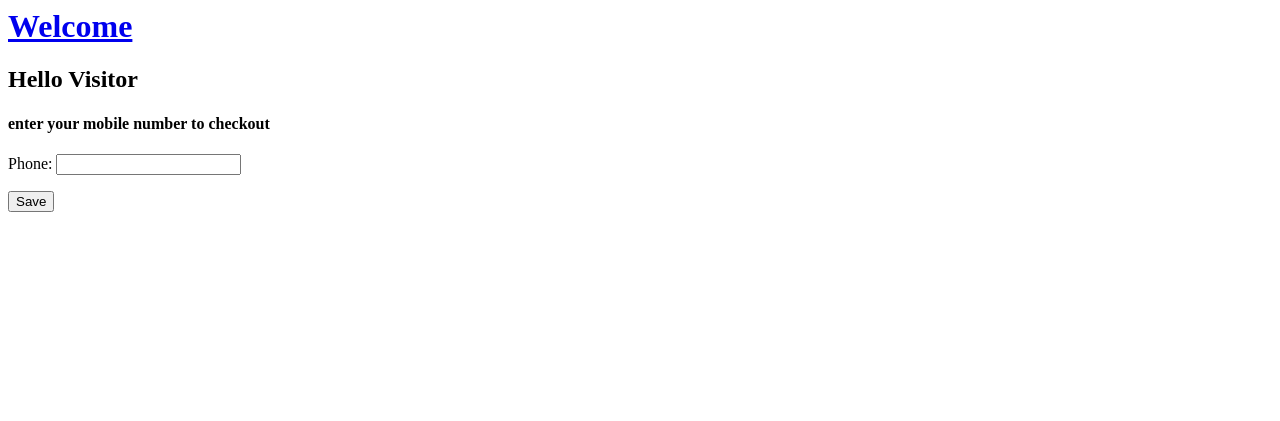
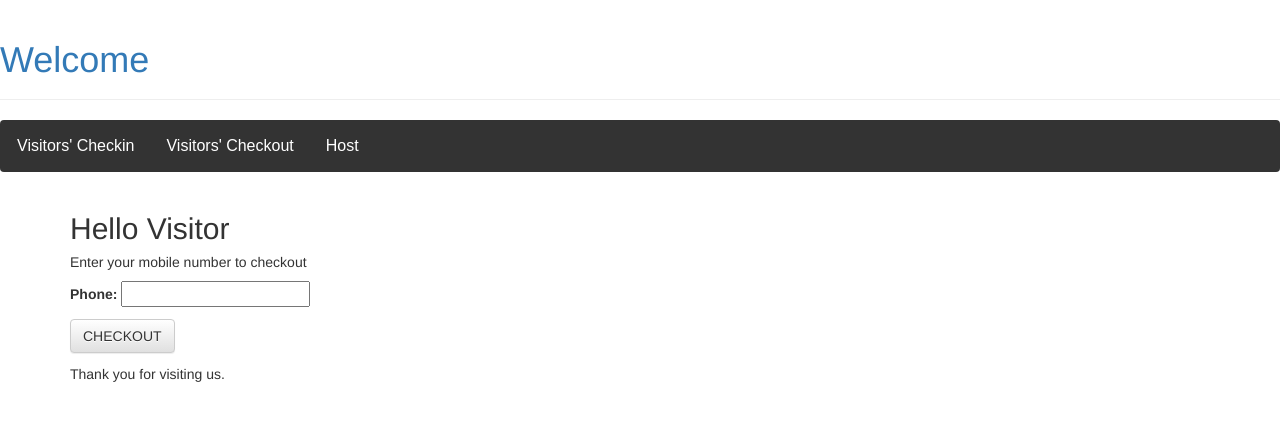
Before and after one commit to rohits64/Entry_Management, a Django app: page /visitor/check_out/ in a window 1280 px wide. Shown: the top 421 px of the page. Run offline with Django 3.2, Linux system fonts and the light colour scheme; some libraries are stand-ins or nearby versions.

Commit message:
enabled sms facility

```diff
--- a/bform/templates/bform/base.html
+++ b/bform/templates/bform/base.html
@@ -1,6 +1,51 @@
 <body>
     <div class="page-header">
         <h1><a href="/">Welcome</a></h1>
+        <link rel="stylesheet" href="//maxcdn.bootstrapcdn.com/bootstrap/3.2.0/css/bootstrap.min.css">
+        <link rel="stylesheet" href="//maxcdn.bootstrapcdn.com/bootstrap/3.2.0/css/bootstrap-theme.min.css">
+        <meta name="viewport" content="width=device-width, initial-scale=1">
+<link rel="stylesheet" href="https://cdnjs.cloudflare.com/ajax/libs/font-awesome/4.7.0/css/font-awesome.min.css">
+<style>
+.navbar {
+  overflow: hidden;
+  background-color: #333;
+  font-family: Arial, Helvetica, sans-serif;
+}
+
+.navbar a {
+  float: left;
+  font-size: 16px;
+  color: white;
+  text-align: center;
+  padding: 14px 16px;
+  text-decoration: none;
+}
+
+.dropdown {
+  float: left;
+  overflow: hidden;
+}
+
+.dropdown .dropbtn {
+  font-size: 16px;
+  border: none;
+  outline: none;
+  color: white;
+  padding: 14px 16px;
+  background-color: inherit;
+  font-family: inherit;
+  margin: 0;
+}
+
+.navbar a:hover, .dropdown:hover .dropbtn {
+  background-color: rgb(74, 44, 247);
+}
+</style>
+    </div>
+    <div class="navbar">
+        <a href="/visitor/new">Visitors' Checkin</a>
+        <a href="/visitor/check_out">Visitors' Checkout</a>
+        <a href="/host/new">Host</a>
     </div>
     <div class="content container">
         <div class="row">
--- a/bform/templates/bform/visitor_edit.html
+++ b/bform/templates/bform/visitor_edit.html
@@ -4,6 +4,6 @@
     <h2>Hello Visitor</h2>
     <form method="POST" class="post-form">{% csrf_token %}
         {{ form.as_p }}
-        <button type="submit" class="save btn btn-default">Save</button>
+        <button type="submit" class="save btn btn-default">Checkin</button>
     </form>
 {% endblock %}
--- a/bform/templates/bform/visitor_out.html
+++ b/bform/templates/bform/visitor_out.html
@@ -2,9 +2,10 @@
 
 {% block content %}
     <h2>Hello Visitor</h2>
-    <h4>enter your mobile number to checkout</h4>
+    <h5>Enter your mobile number to checkout</h5>
     <form method="POST" class="post-form">{% csrf_token %}
         {{ form.as_p }}
-        <button type="submit" class="save btn btn-default">Save</button>
+        <button type="submit" class="save btn btn-default">CHECKOUT</button>
     </form>
+    <h5>Thank you for visiting us.</h5>
 {% endblock %}
--- a/bform/views.py
+++ b/bform/views.py
@@ -2,11 +2,14 @@ from django.shortcuts import render
 from django.http import HttpResponse
 from .forms import HostsForm,VisitorsForm,VisitorsOutForm
 import json
+import requests
 from json import loads
 from django.utils import timezone
 from .models import Hosts,Visitors
 from django.core.mail import send_mail
 from django.conf import settings
+from django.shortcuts import redirect
+from django.shortcuts import render_to_response
 
 # Create your views here.
 def index(request):
@@ -18,6 +21,9 @@ def host_new(request):
         if form.is_valid():
             host = form.save(commit=False)
             host.save()
+            return render_to_response('bform/return_s.html')
+        else:
+            return render_to_response('bform/return_u.html')
     else:
         form=HostsForm()
     return render(request,'bform/host_edit.html',{'form':form})
@@ -35,20 +41,24 @@ def visitor_new(request):
             email_from=settings.EMAIL_HOST_USER
             recipient_list= [r_host.email,]
             send_mail( subject, message, email_from, recipient_list )
+            url = "https://www.fast2sms.com/dev/bulk"
+            payload = "sender_id=FSTSMS&message="+message+"&language=english&route=p&numbers="+str(r_host.phone)
+            headers = {
+                'authorization': "yourFAST2SMSAPI",
+                'Content-Type': "application/x-www-form-urlencoded",
+                'Cache-Control': "no-cache",
+            }
+            response = requests.request("POST", url, data=payload, headers=headers)
+            return render_to_response('bform/return_s.html')
+        else:
+            return render_to_response('bform/return_u.html')
+
     else:
         form=VisitorsForm()
     return render(request,'bform/visitor_edit.html',{'form':form})
 
 def visitor_out(request):
     if request.method == "POST":
-        # body_unicode=request.body.decode('utf-8')
-        # a=json.loads(body_unicode)
-        # a=str(request.body,'utf-8')
-        # b=a.split("&")
-        # a=b[1]
-        # b=a.split("=")
-        # a=b[1]
-        # b=int(a)
         Visitors.objects.filter(phone=request.POST['phone']).update(check_out_v=timezone.now())
         n_visitor=Visitors.objects.get(phone=request.POST['phone'])
         r_host = Hosts.objects.get(id=n_visitor.name_of_host_id_id)
@@ -58,9 +68,7 @@ def visitor_out(request):
         recipient_list = [n_visitor.email,]
         send_mail(subject,message,email_from,recipient_list)
         form=VisitorsOutForm()
-        # return HttpResponse(b)
-        # form=VisitorsOutForm(request.POST)
-
+        return render_to_response('bform/return_s.html')
     else:
         form=VisitorsOutForm()
     return render(request,'bform/visitor_out.html',{'form':form})
--- a/entman/settings.py
+++ b/entman/settings.py
@@ -125,5 +125,5 @@ EMAIL_BACKEND = 'django.core.mail.backends.smtp.EmailBackend'
 EMAIL_HOST = 'smtp.gmail.com'
 EMAIL_USE_TLS = True
 EMAIL_PORT = 587
-EMAIL_HOST_USER = 'your_account@gmail.com'
-EMAIL_HOST_PASSWORD = 'your account’s password'
+EMAIL_HOST_USER = 'your@gmail.com'
+EMAIL_HOST_PASSWORD = 'passwordofgmailaccount'
```
Also changed, not shown: bform/templates/bform/return_s.html (added, +7 -0 lines), bform/templates/bform/return_u.html (added, +7 -0 lines), req2.txt (added, +17 -0 lines), db.sqlite3, 1 other file.
